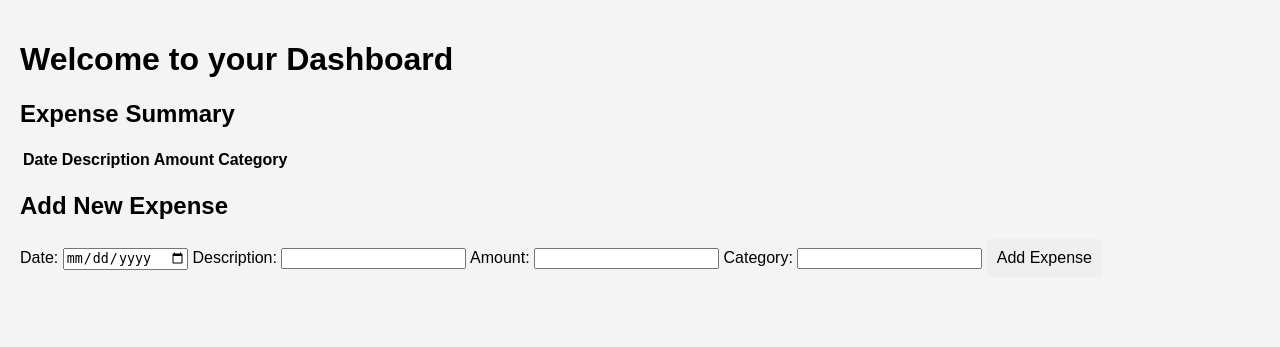
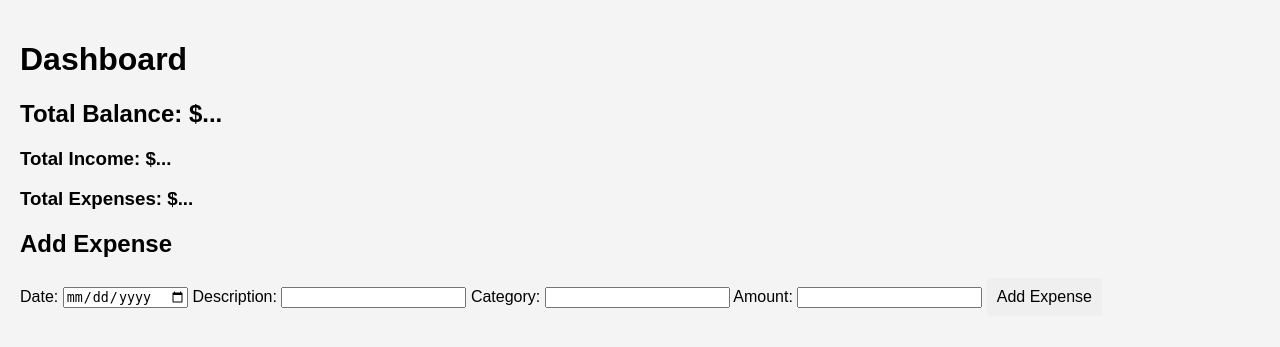
Before and after one commit to stanly08/walletwatch, a Flask app: template app/templates/dashboard.html in a window 1280 px wide. Shown: the part 100-447 px from the top of the page. Run offline with Flask 3, Linux system fonts and the light colour scheme; the template is opened without the code that fills it, so the values that code supplies are empty.

Commit message:
Update dashboard.html

```diff
--- a/app/templates/dashboard.html
+++ b/app/templates/dashboard.html
@@ -3,43 +3,36 @@
 {% block title %}Dashboard{% endblock %}
 
 {% block content %}
-<h1>Welcome to your Dashboard</h1>
-<div class="expense-summary">
-    <h2>Expense Summary</h2>
-    <table>
-        <tr>
-            <th>Date</th>
-            <th>Description</th>
-            <th>Amount</th>
-            <th>Category</th>
-        </tr>
-        {% for expense in expenses %}
-        <tr>
-            <td>{{ expense.date }}</td>
-            <td>{{ expense.description }}</td>
-            <td>{{ expense.amount }}</td>
-            <td>{{ expense.category }}</td>
-        </tr>
-        {% endfor %}
-    </table>
+<h1>Dashboard</h1>
+
+<!-- Statistics Section -->
+<div>
+    <h2>Total Balance: $...</h2>
+    <h3>Total Income: $...</h3>
+    <h3>Total Expenses: $...</h3>
 </div>
 
-<div class="add-expense">
-    <h2>Add New Expense</h2>
-    <form method="POST" action="{{ url_for('add_expense') }}">
+<!-- Add Expense Form -->
+<div style="margin-top: 20px;">
+    <h2>Add Expense</h2>
+    <form method="POST" action="{{ url_for('main.add_expense') }}">
         <label for="date">Date:</label>
         <input type="date" id="date" name="date" required>
 
         <label for="description">Description:</label>
         <input type="text" id="description" name="description" required>
 
-        <label for="amount">Amount:</label>
-        <input type="number" id="amount" name="amount" step="0.01" required>
-
         <label for="category">Category:</label>
         <input type="text" id="category" name="category" required>
+
+        <label for="amount">Amount:</label>
+        <input type="number" id="amount" name="amount" required>
 
         <button type="submit">Add Expense</button>
     </form>
 </div>
+
+<!-- Additional Dashboard Content -->
+<!-- Existing expenses, graphs, etc. -->
+
 {% endblock %}
```
